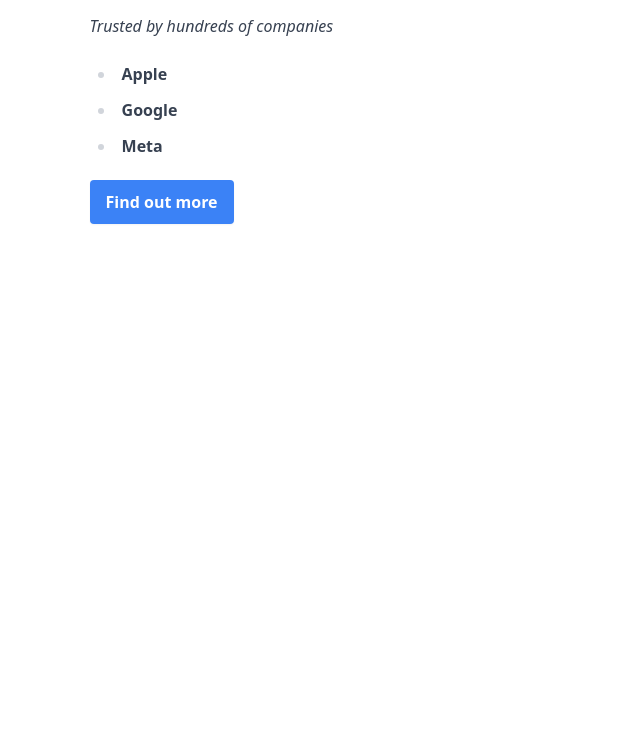
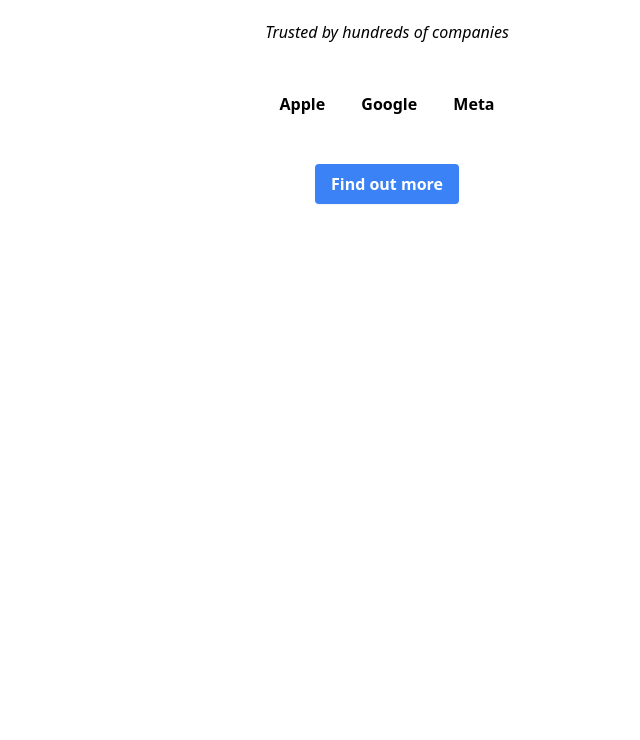
Before and after one commit to twknab/learning_tailwind, a plain HTML site: page index.html in a window 1280 px wide. Shown: the part 60-800 px from the top of the page, without its empty margins (253-893 px from the left). Drawn offline with nearby package versions, Linux system fonts and the light colour scheme.

Commit message:
cleaned up and added mock button click with vanilla js

```diff
--- a/index.html
+++ b/index.html
@@ -1,27 +1,44 @@
 <!DOCTYPE html>
 <html lang="en">
+
 <head>
   <meta charset="UTF-8">
   <meta http-equiv="X-UA-Compatible" content="IE=edge">
   <meta name="viewport" content="width=device-width, initial-scale=1.0">
   <title>Exploring Tailwind</title>
-  <script src="https://cdn.tailwindcss.com?plugins=forms,typography,aspect-ratio,line-clamp"></script>
+  <script src="https://cdn.tailwindcss.com"></script>
 </head>
+
 <body>
+
   <body>
-    <div class="prose container mx-auto">
-      <h1 class="text-center font-bold">Buy this great tool</h1>
-      <p class="italic">Trusted by hundreds of companies</p>
-      <ul class="font-semibold">
-        <li>Apple</li>
-        <li>Google</li>
-        <li>Meta</li>
-      </ul>
-      <button class="text-center shadow-sm bg-blue-500 hover:bg-blue-700 text-white font-bold py-2 px-4 rounded w-max mx-auto">Find
-        out more</button>
+    <div class="container mx-auto">
+      <div class="mb-4 mt-15">
+        <div class="w-full columns-1">
+          <h1 class="text-center font-bold mt-8 mb-6">Buy this great tool</h1>
+          <p class="italic text-center">Trusted by hundreds of companies</p>
+          <ul class="font-semibold text-center my-12">
+            <li class="inline mx-4">Apple</li>
+            <li class="inline mx-4">Google</li>
+            <li class="inline mx-4">Meta</li>
+          </ul>
+          <button id="findMoreButton"
+            class="block text-center shadow-sm bg-blue-500 hover:bg-blue-700 text-white font-bold py-2 px-4 rounded w-max mx-auto">Find
+            out more</button>
+        </div>
+      </div>
     </div>
+
+    <script>
+      document.getElementById("findMoreButton").addEventListener("click", onButtonClick);
+
+      function onButtonClick() {
+        alert("Clicked!");
+      }
+    </script>
   </body>
 
-  </html>
+</html>
 </body>
+
 </html>
```
